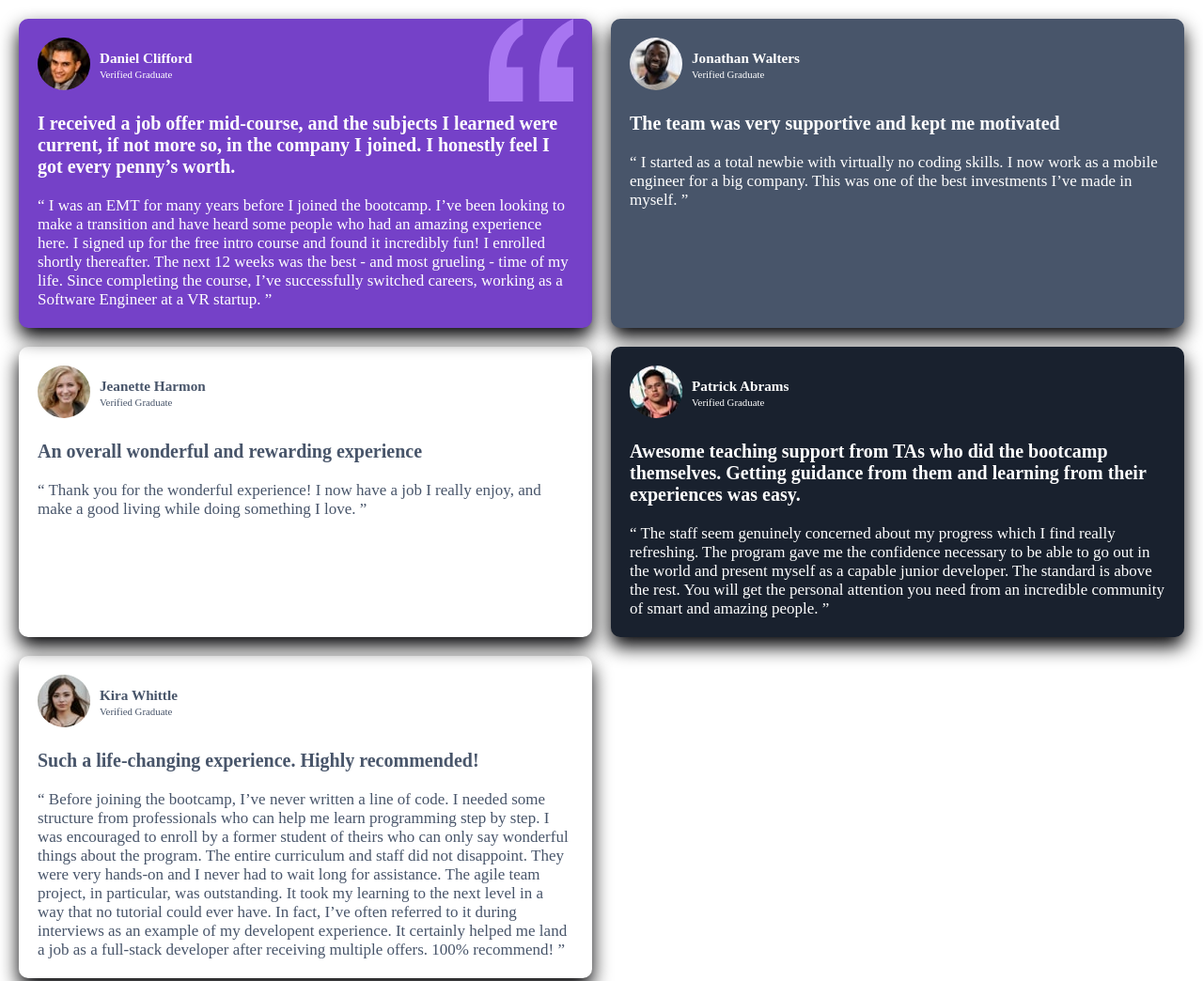
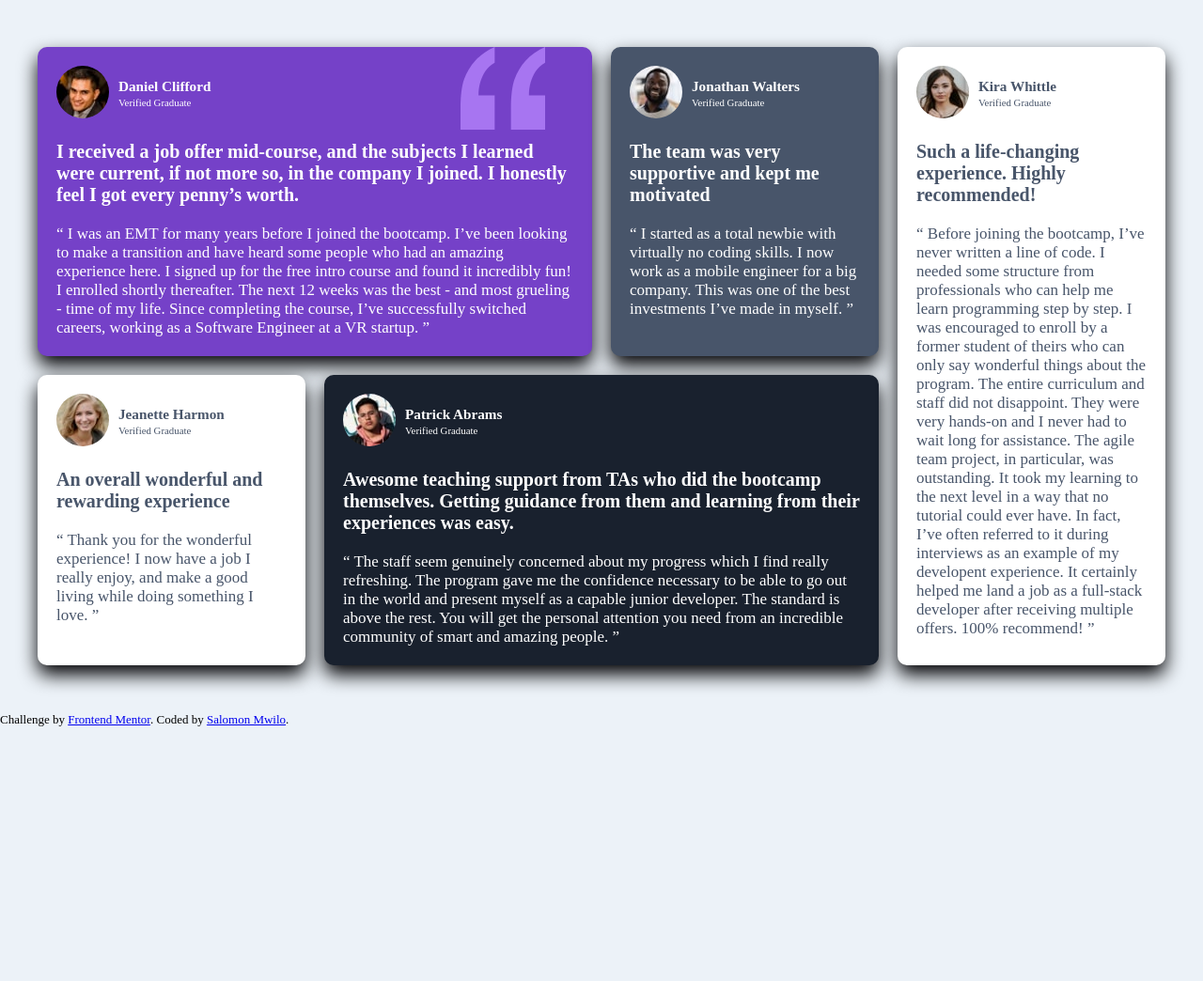
Before and after one commit to Salomonmwilo/My-first-tutorial-project, a plain HTML site: page index.html in a window 1280 px wide. Shown: the top 1044 px of the page at 94% size. After the commit the page ends 800 px from the top, so only its background shows below. Drawn offline with Linux system fonts and the light colour scheme.

Commit message:
Change back ground color on the third and the last grid, grid arrangement for Desktop  Disign

```diff
--- a/style.css
+++ b/style.css
@@ -4,6 +4,7 @@
     box-sizing: border-box;
 }
 body{
+    background-color: hsl(210, 46%, 95%);
     font-size: 13px ;
 }
 .container{
@@ -29,13 +30,15 @@ body{
     background-color: hsl(219, 29%, 14%);
 }
 .cards.white{
+    background-color: white ;
    color: hsl(217, 19%, 35%);
 }
 .cards .quotes {
     position:absolute ;
     right: 20px;
-    top: 0;
+    top: 0 ;
     width: 90px;
+    margin: 0 30px;
 }
 .cards .image {
     display: flex;
@@ -56,5 +59,22 @@ body{
 }
 @media (min-width:640px) {
     .container{
-        grid-template-columns: repeat(2, 1fr);}
+        grid-template-columns: repeat(2, 1fr);
+        max-width: 1200px;
+        margin: 50px  auto ;
+    }
 }
+@media (min-width:1280px) {
+    .container{
+        grid-template-columns: repeat(4, 1fr);}
+    .cards.cards.violet {
+        grid-column: 1/3;
+    }
+    .cards.blackish-blue{
+        grid-column: 2/4;
+    }
+    .cards.last{
+        grid-column: 4;
+        grid-row:1/3 ;
+    }
+}
```
